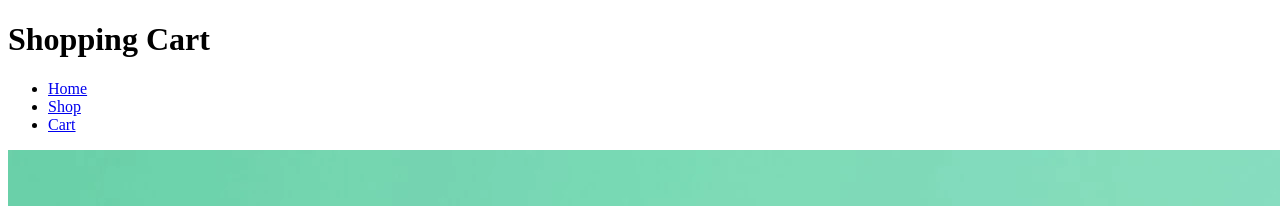
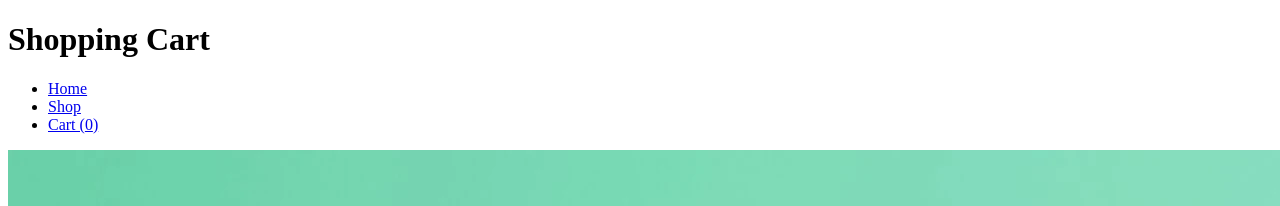
Before and after one commit to AirDevil188/shopping-cart, a React (Vite) app: page / in a window 1280 px wide. Shown: the top 206 px of the page. Built offline with nearby package versions, Linux system fonts and the light colour scheme.

Commit message:
passed cart as prop to Header component

```diff
--- a/src/App.jsx
+++ b/src/App.jsx
@@ -7,7 +7,7 @@ const App = () => {
   const [cart, setCart] = useState([]);
   return (
     <>
-      <Header />
+      <Header cart={cart.length} />
       <Footer />
       <Outlet context={[cart, setCart]} />
     </>
--- a/src/components/Header.jsx
+++ b/src/components/Header.jsx
@@ -1,6 +1,7 @@
-import { NavLink } from "react-router-dom";
+import { NavLink, useOutletContext } from "react-router-dom";
 
-const Header = () => {
+const Header = ({ cart }) => {
+  // const [cart, setCart] = useOutletContext();
   return (
     <header>
       <h1>Shopping Cart</h1>
@@ -13,7 +14,7 @@ const Header = () => {
             <NavLink to={"/shop"}>Shop</NavLink>
           </li>
           <li>
-            <NavLink to={"/shopping-cart"}>Cart</NavLink>
+            <NavLink to={"/shopping-cart"}> Cart ({cart})</NavLink>
           </li>
         </ul>
       </nav>
--- a/src/components/Shop.jsx
+++ b/src/components/Shop.jsx
@@ -44,6 +44,7 @@ const ProductSection = () => {
 
   function handleAddToCart(e) {
     const id = Number(e.target.id);
+    const productQuantity = Number(e.target.value);
     const findSelectedElement = data.find((item) => item.id === id);
 
     if (cart.length === 0) {
@@ -51,7 +52,7 @@ const ProductSection = () => {
     } else {
       const cartProducts = cart.map((item) => {
         if (id === item.id) {
-          return { ...item, quantity: item.quantity + Number(e.target.value) };
+          return { ...item, quantity: item.quantity + productQuantity };
         } else return findSelectedElement;
       });
       setCart(cartProducts);
@@ -73,7 +74,7 @@ const ProductSection = () => {
     const id = Number(e.target.id);
 
     const products = data.map((item) => {
-      if (id === item.id && item.quantity !== 0) {
+      if (id === item.id && item.quantity !== 1) {
         return { ...item, quantity: item.quantity - 1 };
       } else return item;
     });
```
